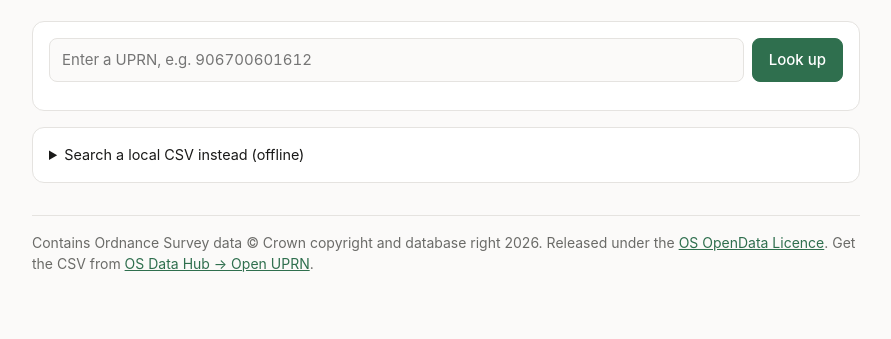
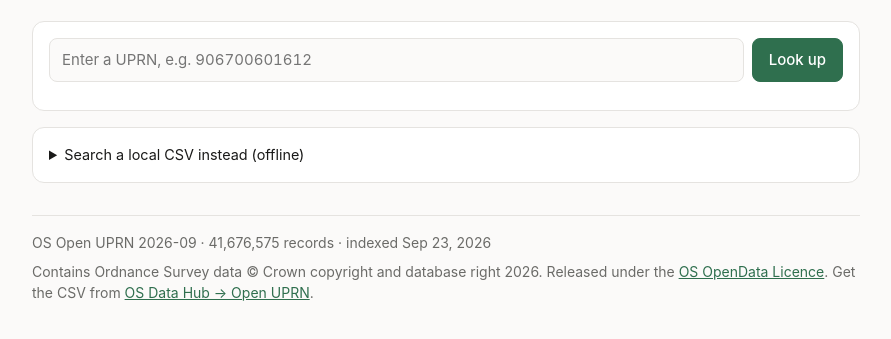
Before and after one commit to aphisak-w-mohara/uprn-lookup, a plain HTML site: page public/index.html in a window 1280 px wide. Shown: the part 95-434 px from the top of the page, without its empty margins (194-1085 px from the left). Drawn offline with nearby package versions, Linux system fonts and the light colour scheme.

Commit message:
Show the dataset version on the page
Nothing on the page said which OS release the answers came from, so a
stale deploy would have looked identical to a current one.

Reads public/version.json, which the refresh workflow rewrites on every
rebuild, so the page reports whatever is actually deployed rather than a
number hardcoded next to it. The fetch is non-blocking and failure just
leaves the line empty - lookups do not depend on it.

```diff
--- a/public/index.html
+++ b/public/index.html
@@ -107,6 +107,7 @@
   <div id="tests" class="panel" hidden></div>
 
   <footer class="sub" style="margin-top:32px;border-top:1px solid var(--line);padding-top:16px">
+    <p id="dataver" style="margin:0 0 8px"></p>
     Contains Ordnance Survey data &copy; Crown copyright and database right 2026.
     Released under the <a href="https://www.ordnancesurvey.co.uk/licensing/os-open-data-licence" target="_blank" rel="noopener" style="color:var(--accent)">OS OpenData Licence</a>.
     Get the CSV from <a href="https://osdatahub.os.uk/downloads/open/OpenUPRN" target="_blank" rel="noopener" style="color:var(--accent)">OS Data Hub &rarr; Open UPRN</a>.
@@ -445,6 +446,23 @@
     "<strong>Self-check: " + pass + "/" + cases.length + " passed</strong>");
 }
 
+/* Dataset provenance, written by the refresh workflow. Non-blocking and
+   non-fatal: if it is missing the page still works, it just says less. */
+fetch("version.json")
+  .then((r) => (r.ok ? r.json() : null))
+  .then((v) => {
+    if (!v || !v.version) return;
+    const built = new Date(v.builtAt);
+    const when = isNaN(built) ? "" : built.toLocaleDateString(undefined, {
+      day: "numeric", month: "short", year: "numeric",
+    });
+    const bits = ["OS Open UPRN " + v.version];
+    if (typeof v.rows === "number") bits.push(v.rows.toLocaleString() + " records");
+    if (when) bits.push("indexed " + when);
+    $("dataver").textContent = bits.join(" \u00b7 ");
+  })
+  .catch(() => {});
+
 restore().then(() => {
   if (new URLSearchParams(location.search).get("test") === "1") runTests();
 });
```
